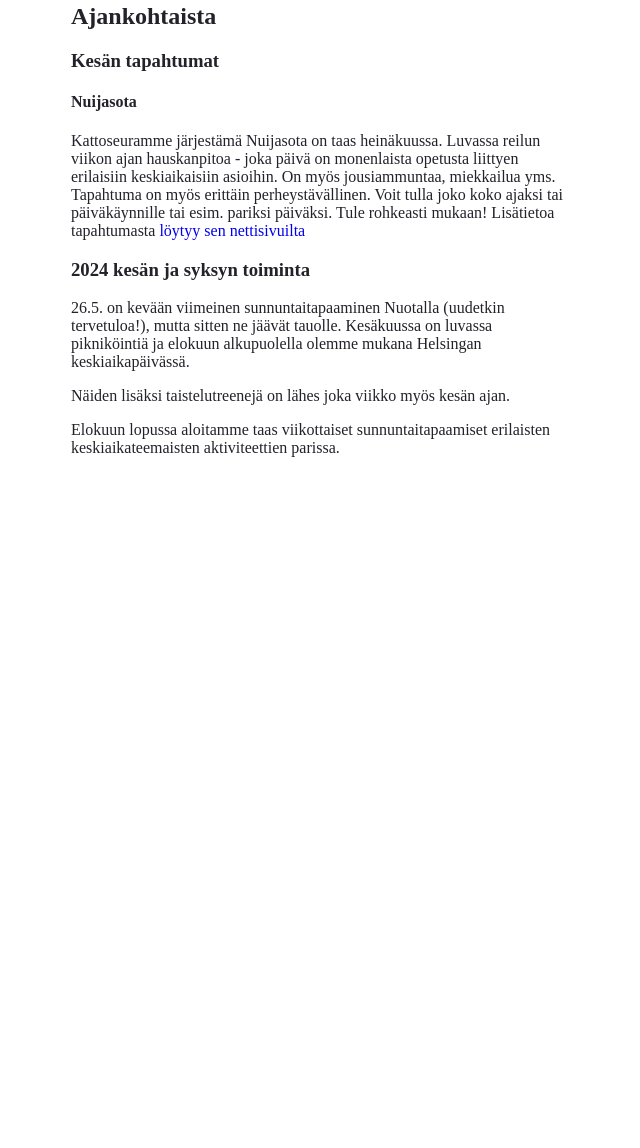
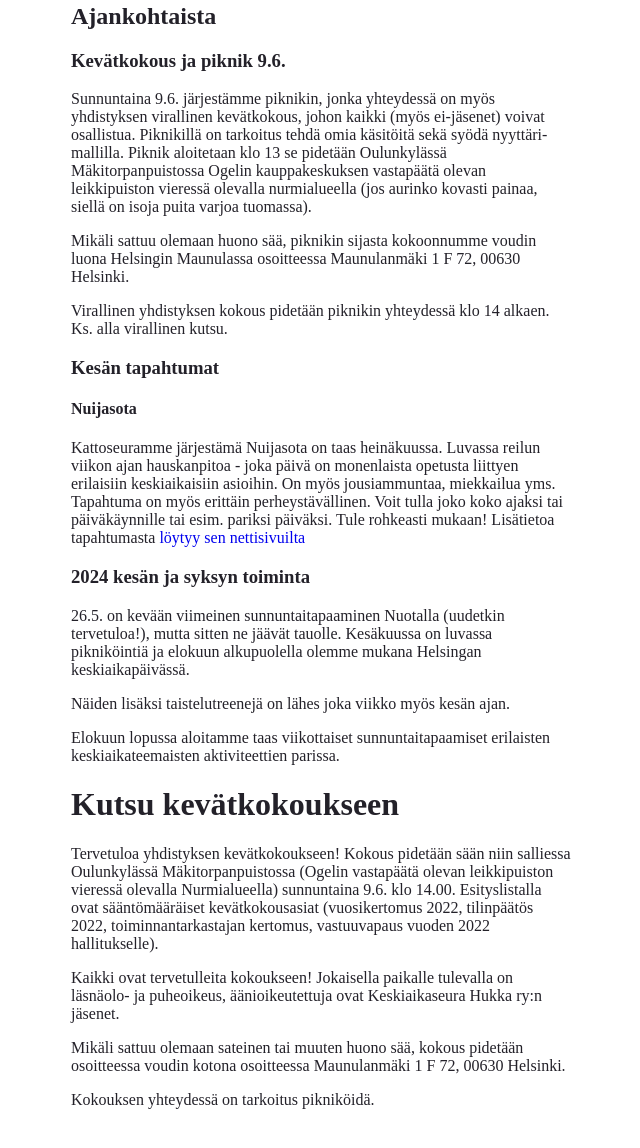
Before and after one commit to tuomokar/hukka-website, a Gatsby site: page / in a window 1280 px wide. Shown: the part 878-2026 px from the top of the page, without its empty margins (319-959 px from the left). Before the commit the page ends 1435 px from the top, so only its background shows below. Built offline with nearby package versions, Linux system fonts and the light colour scheme; Gatsby itself is replaced by a stand-in of ours.

Commit message:
content: Add society spring meeting invitation

```diff
--- a/src/constants/societyMeetingDates.tsx
+++ b/src/constants/societyMeetingDates.tsx
@@ -10,7 +10,7 @@ display the available officer roles that we're searching.
 import { isWithinInterval, parseISO, startOfToday, subDays } from "date-fns";
 import { IsoDateString } from "dates/types";
 
-export const springSocietyMeetingDate: IsoDateString = "2023-05-28";
+export const springSocietyMeetingDate: IsoDateString = "2024-06-09";
 export const autumnSocietyMeetingDate: IsoDateString = "2023-12-03";
 
 export const isAutumnSocietyMeetingInvitationDisplayed = (): boolean =>
--- /dev/null
+++ b/src/content/SpringSocietyMeetingInvitation.mdx
@@ -0,0 +1,16 @@
+# Kutsu kevätkokoukseen
+
+Tervetuloa yhdistyksen kevätkokoukseen! Kokous pidetään sään niin salliessa Oulunkylässä Mäkitorpanpuistossa
+(Ogelin vastapäätä olevan leikkipuiston vieressä olevalla Nurmialueella) sunnuntaina 9.6.
+klo 14.00. Esityslistalla ovat sääntömääräiset kevätkokousasiat (vuosikertomus
+2022, tilinpäätös 2022, toiminnantarkastajan kertomus, vastuuvapaus
+vuoden 2022 hallitukselle).
+
+Kaikki ovat tervetulleita kokoukseen! Jokaisella paikalle tulevalla on
+läsnäolo- ja puheoikeus, äänioikeutettuja ovat Keskiaikaseura Hukka
+ry:n jäsenet.
+
+Mikäli sattuu olemaan sateinen tai muuten huono sää, kokous pidetään osoitteessa voudin kotona
+osoitteessa Maunulanmäki 1 F 72, 00630 Helsinki.
+
+Kokouksen yhteydessä on tarkoitus pikniköidä.
--- a/src/pages/index.tsx
+++ b/src/pages/index.tsx
@@ -3,6 +3,7 @@ import { HeadFC, Link } from "gatsby";
 import { Layout } from "../components/layout";
 import { ExternalLink } from "../components/external-link";
 import AutumnSocietyMeetingInvidation from "../content/AutumnSocietyMeetingInvidation.mdx";
+import SpringSocietyMeetingInvitation from "../content/SpringSocietyMeetingInvitation.mdx";
 import SearchingForOfficers from "../content/SearchingForOfficers.mdx";
 import {
   isAutumnSocietyMeetingInvitationDisplayed,
@@ -79,6 +80,32 @@ const IndexPage = () => {
           <h2 id="ajankohtaista">Ajankohtaista</h2>
 
           <div>
+            <h3>Kevätkokous ja piknik 9.6.</h3>
+            <div>
+              <p>
+                <span>
+                  Sunnuntaina 9.6. järjestämme piknikin, jonka yhteydessä on myös yhdistyksen virallinen kevätkokous,
+                  johon kaikki (myös ei-jäsenet) voivat osallistua. Piknikillä on tarkoitus tehdä omia käsitöitä sekä
+                  syödä nyyttäri-mallilla. Piknik aloitetaan klo 13 se pidetään Oulunkylässä Mäkitorpanpuistossa Ogelin
+                  kauppakeskuksen vastapäätä olevan leikkipuiston vieressä olevalla nurmialueella (jos aurinko kovasti
+                  painaa, siellä on isoja puita varjoa tuomassa).
+                </span>
+              </p>
+              <p>
+                <span>
+                  Mikäli sattuu olemaan huono sää, piknikin sijasta kokoonnumme voudin luona Helsingin Maunulassa
+                  osoitteessa Maunulanmäki 1 F 72, 00630 Helsinki.
+                </span>
+              </p>
+              <p>
+                <span>
+                  Virallinen yhdistyksen kokous pidetään piknikin yhteydessä klo 14 alkaen. Ks. alla virallinen kutsu.
+                </span>
+              </p>
+            </div>
+          </div>
+
+          <div>
             <h3>Kesän tapahtumat</h3>
 
             <div>
@@ -124,7 +151,7 @@ const IndexPage = () => {
             </>
           )}
 
-          {isSpringSocietyMeetingInvitationDisplayed() && <>{/* TODO */}</>}
+          {isSpringSocietyMeetingInvitationDisplayed() && <>{<SpringSocietyMeetingInvitation />}</>}
         </div>
       </>
     </Layout>
```
